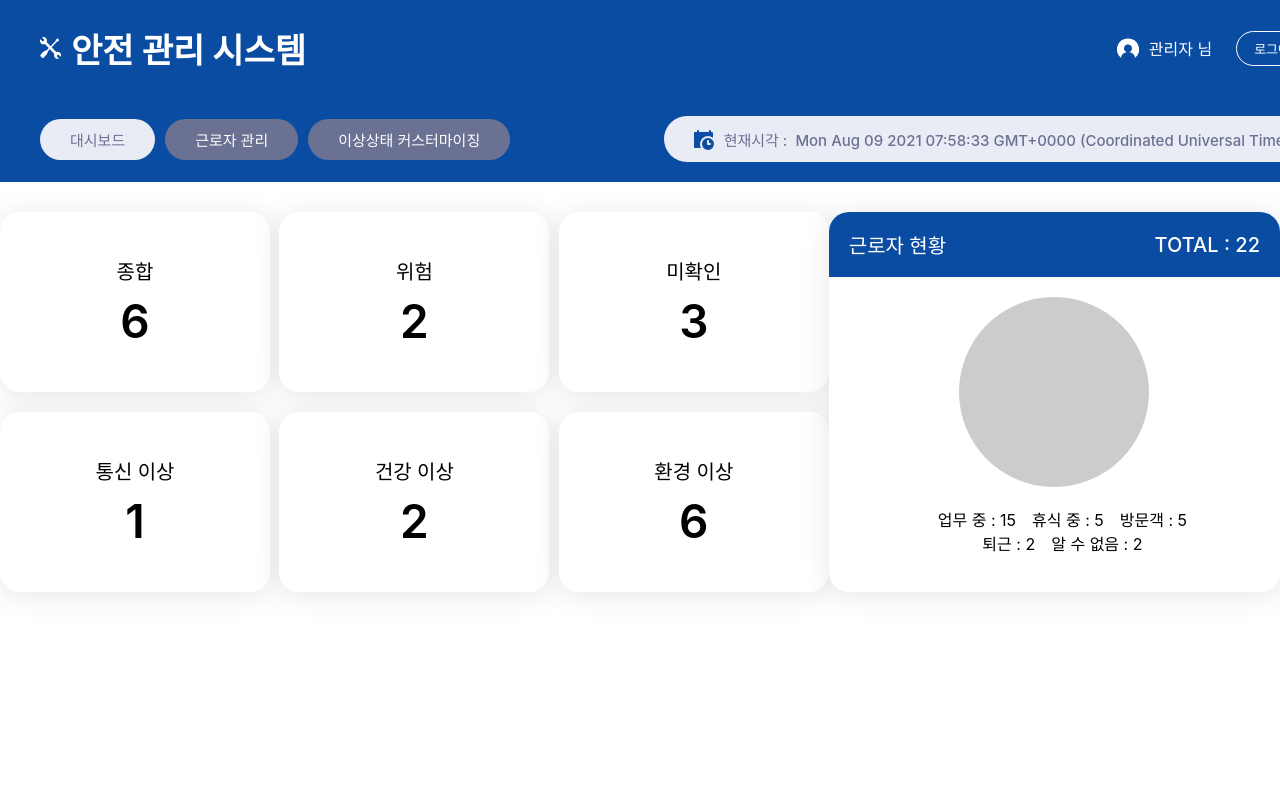
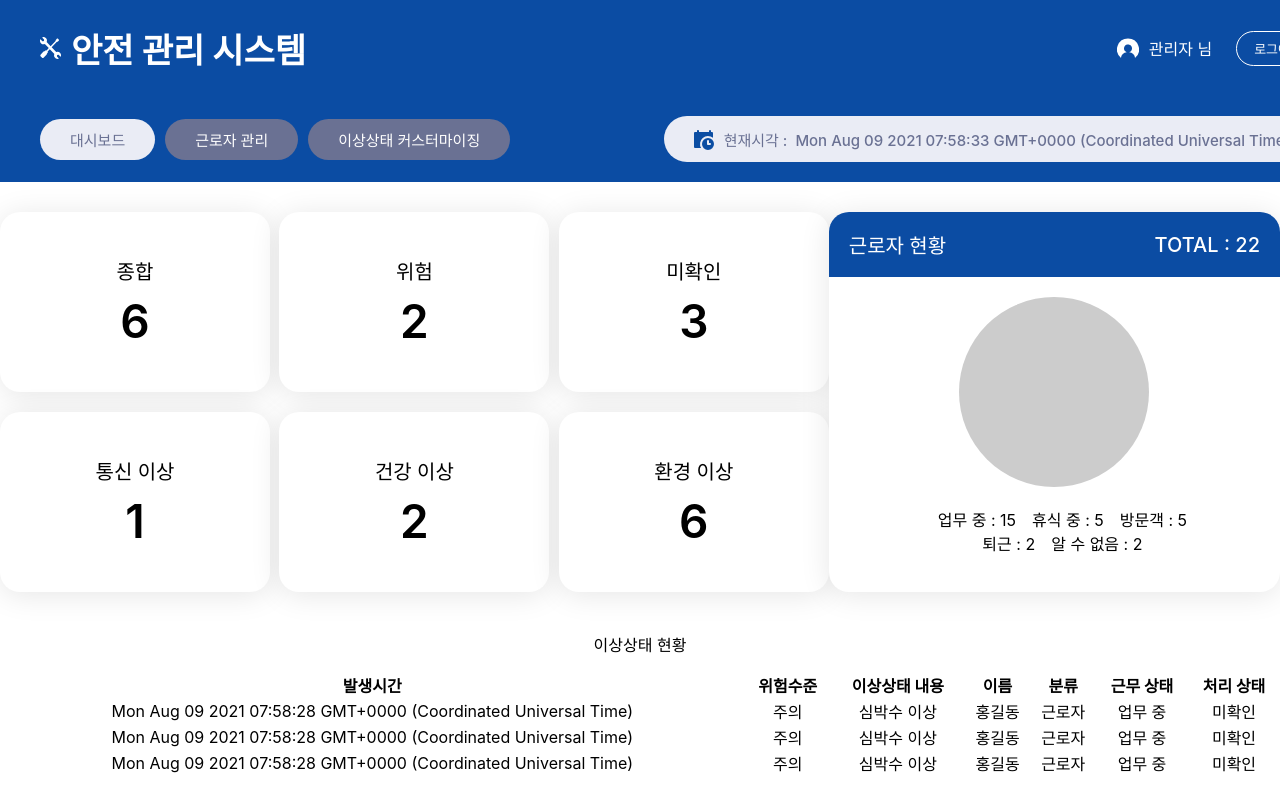
Before and after one commit to y35-n0/tutum-web, a React (Create React App) app: page / in a window 1280 px wide. Shown: the top 800 px of the page. Built offline with nearby package versions, Linux system fonts and the light colour scheme.

Commit message:
[ADD] Abnormal status table HTML roughly

```diff
--- /dev/null
+++ b/src/views/DashboardView/components/TableBoard/TableBoardBox.tsx
@@ -0,0 +1,5 @@
+const TableBoardBox: React.FC = (props) => {
+  return <section className="section-three">{props.children}</section>;
+};
+
+export default TableBoardBox;
--- /dev/null
+++ b/src/views/DashboardView/components/TableBoard/TableBoardTableBody.tsx
@@ -0,0 +1,5 @@
+const TableBoardBody: React.FC = (props) => {
+  return <tbody className="tableBox">{props.children}</tbody>;
+};
+
+export default TableBoardBody;
--- /dev/null
+++ b/src/views/DashboardView/components/TableBoard/TableBoardTableBox.tsx
@@ -0,0 +1,11 @@
+const TableBoardTableBox: React.FC = (props) => {
+  return (
+    <div className="table-container">
+      <table width="100%" cellSpacing="0">
+        {props.children}
+      </table>
+    </div>
+  );
+};
+
+export default TableBoardTableBox;
--- /dev/null
+++ b/src/views/DashboardView/components/TableBoard/TableBoardTableHeader.tsx
@@ -0,0 +1,22 @@
+export type HeaderNames = {
+  id: string;
+  name: string;
+};
+
+type Props = {
+  headerNames: HeaderNames[];
+};
+
+const TableBoardHeader: React.FC<Props> = (props) => {
+  return (
+    <thead>
+      <tr>
+        {props.headerNames.map((headerName) => (
+          <th key={headerName.id}>{headerName.name}</th>
+        ))}
+      </tr>
+    </thead>
+  );
+};
+
+export default TableBoardHeader;
--- /dev/null
+++ b/src/views/DashboardView/components/TableBoard/TableBoardTableRow.tsx
@@ -0,0 +1,35 @@
+export type TableBoardItem = {
+  id: number;
+  timestamp: string;
+  dangerLevel: string;
+  dangerLevelColor: string;
+  content: string;
+  userName: string;
+  userType: string;
+  workingCondition: string;
+  isUndefined: boolean;
+};
+
+type Props = {
+  item: TableBoardItem;
+};
+
+const TableBoardRow: React.FC<Props> = (props) => {
+  return (
+    <tr className="tbody-tr">
+      <td className="th-one">{props.item.timestamp}</td>
+      <td className="th-two" color={props.item.dangerLevelColor}>
+        {props.item.dangerLevel}
+      </td>
+      <td className="th-three">{props.item.content}</td>
+      <td className="th-four">{props.item.userName}</td>
+      <td className="th-five">{props.item.userType}</td>
+      <td className="th-six">{props.item.workingCondition}</td>
+      <td className="th-seven">
+        {props.item.isUndefined ? "미확인" : "조치 중"}
+      </td>
+    </tr>
+  );
+};
+
+export default TableBoardRow;
--- /dev/null
+++ b/src/views/DashboardView/components/TableBoard/TableBoardTitle.tsx
@@ -0,0 +1,5 @@
+const TableBoardTitle: React.FC = () => {
+  return <p className="table-title">이상상태 현황</p>;
+};
+
+export default TableBoardTitle;
--- /dev/null
+++ b/src/views/DashboardView/components/TableBoard/index.tsx
@@ -0,0 +1,95 @@
+import { useState } from "react";
+import TableBoardTableBody from "./TableBoardTableBody";
+import TableBoardBox from "./TableBoardBox";
+import TableBoardTableHeader, { HeaderNames } from "./TableBoardTableHeader";
+import TableBoardTableRow, { TableBoardItem } from "./TableBoardTableRow";
+import TableBoardTitle from "./TableBoardTitle";
+import TableBoardTableBox from "./TableBoardTableBox";
+
+const tmpStatusItems: TableBoardItem[] = [
+  {
+    id: 1,
+    timestamp: Date(),
+    dangerLevel: "주의",
+    dangerLevelColor: "#666",
+    content: "심박수 이상",
+    userName: "홍길동",
+    userType: "근로자",
+    workingCondition: "업무 중",
+    isUndefined: true,
+  },
+  {
+    id: 2,
+    timestamp: Date(),
+    dangerLevel: "주의",
+    dangerLevelColor: "#666",
+    content: "심박수 이상",
+    userName: "홍길동",
+    userType: "근로자",
+    workingCondition: "업무 중",
+    isUndefined: true,
+  },
+  {
+    id: 3,
+    timestamp: Date(),
+    dangerLevel: "주의",
+    dangerLevelColor: "#666",
+    content: "심박수 이상",
+    userName: "홍길동",
+    userType: "근로자",
+    workingCondition: "업무 중",
+    isUndefined: true,
+  },
+];
+
+const tmpHeaderItems: HeaderNames[] = [
+  {
+    id: "timestamp",
+    name: "발생시간",
+  },
+  {
+    id: "dangerLevel",
+    name: "위험수준",
+  },
+  {
+    id: "content",
+    name: "이상상태 내용",
+  },
+  {
+    id: "userName",
+    name: "이름",
+  },
+  {
+    id: "userType",
+    name: "분류",
+  },
+  {
+    id: "workingCondition",
+    name: "근무 상태",
+  },
+  {
+    id: "isProcessing",
+    name: "처리 상태",
+  },
+];
+
+const TableBoard: React.FC = () => {
+  const [headerItems, setHeaderItems] = useState<HeaderNames[]>(tmpHeaderItems);
+  const [statusItems, setStatusItems] =
+    useState<TableBoardItem[]>(tmpStatusItems);
+
+  return (
+    <TableBoardBox>
+      <TableBoardTitle />
+      <TableBoardTableBox>
+        <TableBoardTableHeader headerNames={headerItems} />
+        <TableBoardTableBody>
+          {statusItems.map((item) => (
+            <TableBoardTableRow key={item.id} item={item} />
+          ))}
+        </TableBoardTableBody>
+      </TableBoardTableBox>
+    </TableBoardBox>
+  );
+};
+export default TableBoard;
--- a/src/views/DashboardView/index.tsx
+++ b/src/views/DashboardView/index.tsx
@@ -1,11 +1,13 @@
 import Header from "../common/Header";
 import CountBoard from "./components/CountBoard";
+import TableBoard from "./components/TableBoard";
 
 const DashboradView: React.FC = () => {
   return (
     <>
       <Header />
       <CountBoard />
+      <TableBoard />
     </>
   );
 };
```
Also changed, not shown: src/views/DashboardView/components/AbnormalStatusTable.tsx (deleted, +0 -113 lines).
